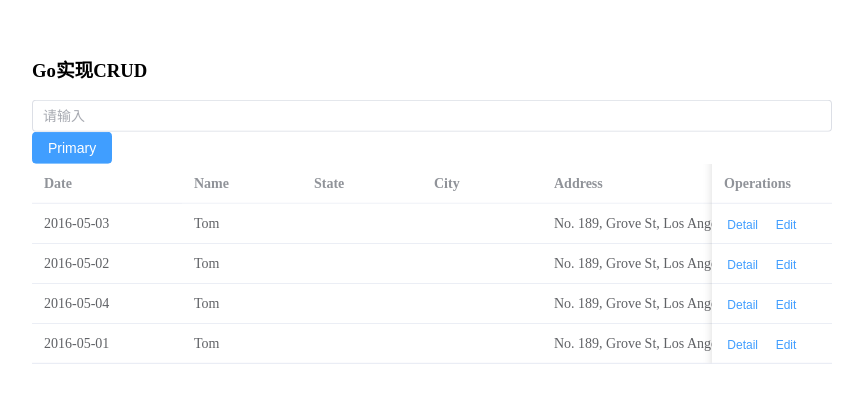
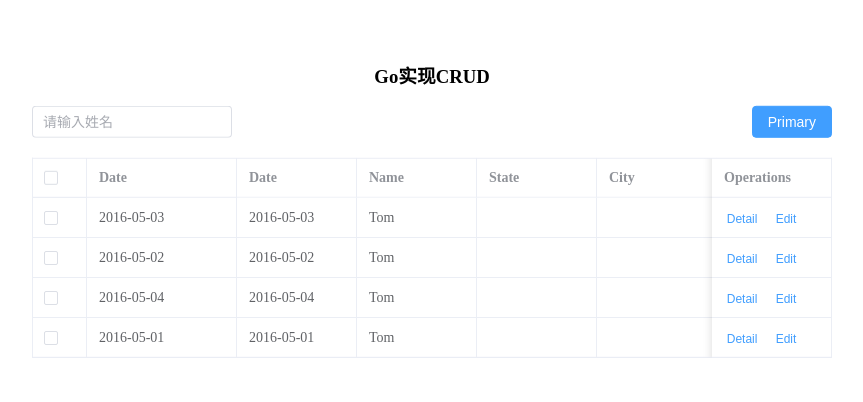
Before and after one commit to VCCICCV/Vue3.2-Vite-Element-Plus, a Vue app: page / in a window 1280 px wide. Shown: the part 200-602 px from the top of the page, without its empty margins (208-1071 px from the left). Built offline with nearby package versions, Linux system fonts and the light colour scheme.

Commit message:
布局优化

```diff
--- a/src/App.vue
+++ b/src/App.vue
@@ -1,5 +1,6 @@
 <script setup>
-import {ref} from "vue"
+import { ref } from "vue"
+
 // 数据
 let input = ref("")
 const tableData = ref([
@@ -24,9 +25,13 @@ const tableData = ref([
     address: 'No. 189, Grove St, Los Angeles',
   },
 ])
+let multipleSelection = ref([])
 // 方法
 const handleRowClick = () => {
   console.log('click')
+}
+const handleSelectionChange = (val) => {
+  multipleSelection.value = val
 }
 </script>
 
@@ -37,11 +42,16 @@ const handleRowClick = () => {
     </div>
     <!-- query -->
     <div class="query-box">
-      <el-input v-model="input" placeholder="请输入" />
+      <el-input v-model="input" placeholder="请输入姓名" />
       <el-button type="primary">Primary</el-button>
     </div>
     <!-- table -->
-    <el-table :data="tableData" style="width: 100%">
+    <el-table :data="tableData" border style="width: 100%" ref="multipleTableRef"
+      @selection-change="handleSelectionChange">
+      <el-table-column type="selection" width="55" />
+      <el-table-column label="Date" width="120">
+        <template #default="scope">{{ scope.row.date }}</template>
+      </el-table-column>
       <el-table-column fixed prop="date" label="Date" width="150" />
       <el-table-column prop="name" label="Name" width="120" />
       <el-table-column prop="state" label="State" width="120" />
@@ -50,23 +60,34 @@ const handleRowClick = () => {
       <el-table-column prop="zip" label="Zip" width="120" />
       <el-table-column fixed="right" label="Operations" width="120">
         <template #default>
-        <el-button link type="primary" size="small" @click="handleRowClick"
-          >Detail</el-button
-        >
+          <el-button link type="primary" size="small" @click="handleRowClick">Detail</el-button>
           <el-button link type="primary" size="small">Edit</el-button>
         </template>
       </el-table-column>
     </el-table>
   </div>
-
 </template>
 
 <style scoped>
-.table-box{
-  width:800px;
+.table-box {
+  width: 800px;
   position: absolute;
-  top:50%;
+  top: 50%;
   left: 50%;
-  transform: translate(-50%,-50%);
+  transform: translate(-50%, -50%);
+}
+
+.title {
+  text-align: center;
+}
+
+.query-box {
+  display: flex;
+  justify-content: space-between;
+  margin-bottom: 20px;
+}
+
+.el-input {
+  width: 200px;
 }
 </style>
--- a/src/main.js
+++ b/src/main.js
@@ -1,4 +1,5 @@
 import { createApp } from 'vue'
+
 import App from './App.vue'
 import ElementPlus from 'element-plus'
 import 'element-plus/dist/index.css'
```
Lines whose indentation alone changed are shown as unchanged.
